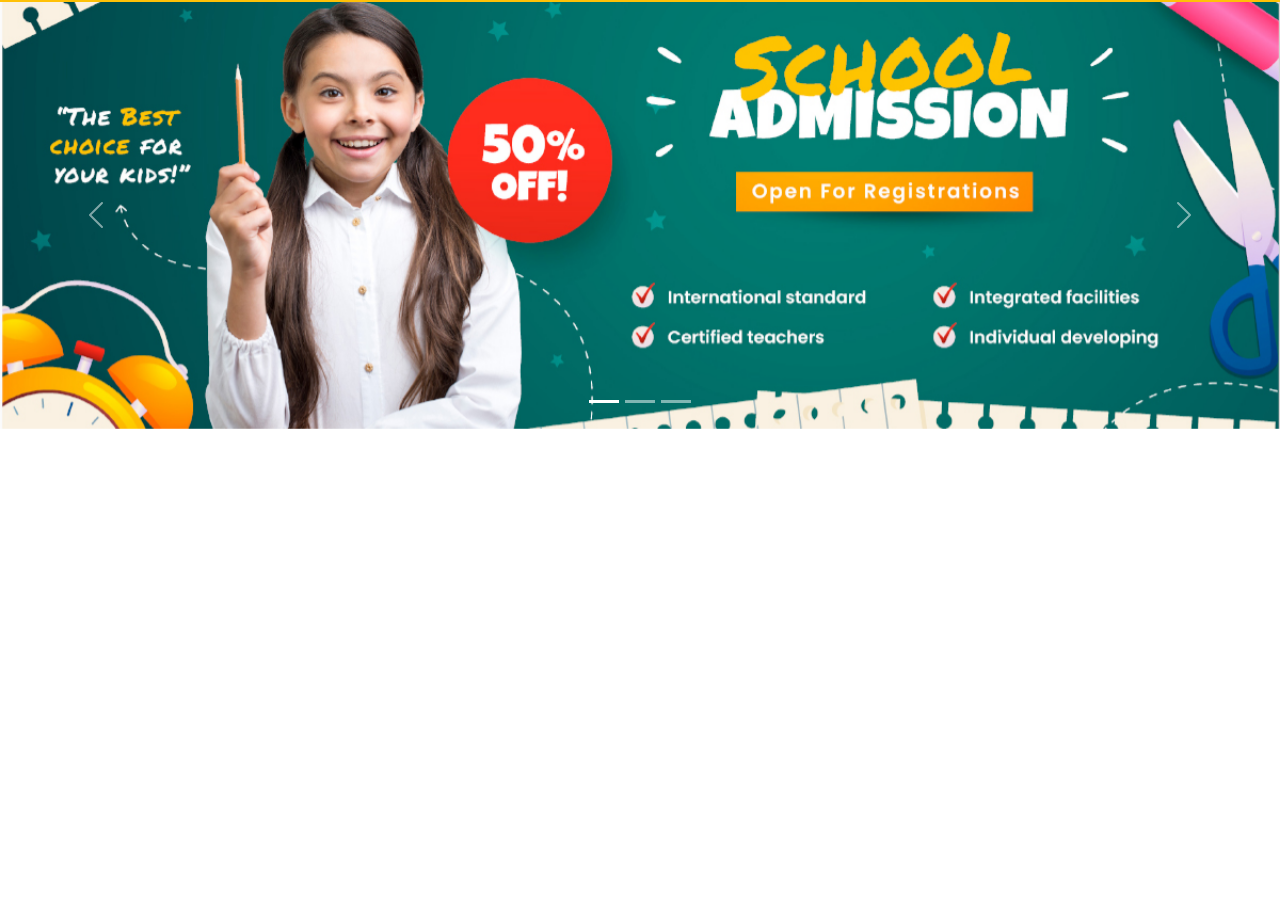
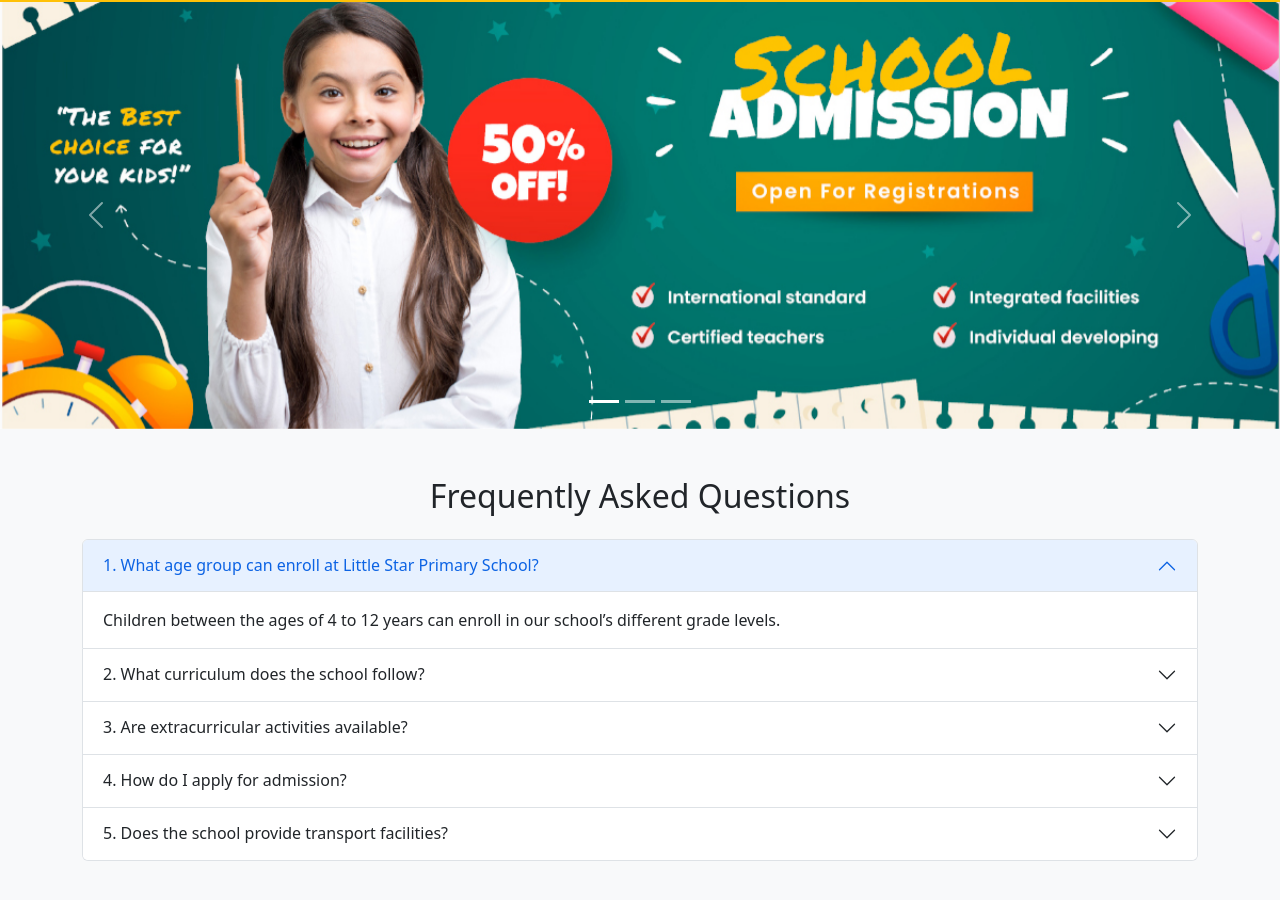
Before and after one commit to ummesayeda/Little-Star-Primary-School, a plain HTML site: page index.html in a window 1280 px wide. Shown: the part 94-994 px from the top of the page. Before the commit the page ends 800 px from the top, so only its background shows below. Drawn offline with nearby package versions, Linux system fonts and the light colour scheme.

Commit message:
Faq added

```diff
--- a/index.html
+++ b/index.html
@@ -66,6 +66,85 @@
   </button>
 </div>
 
+<!-- -------FAQ Section -------------->
+<section id="faq" class="py-5 bg-light">
+  <div class="container">
+    <h2 class="text-center mb-4">Frequently Asked Questions</h2>
+    <div class="accordion" id="faqAccordion">
+
+      <!-- FAQ 1 -->
+      <div class="accordion-item">
+        <h2 class="accordion-header" id="faq1-heading">
+          <button class="accordion-button" type="button" data-bs-toggle="collapse" data-bs-target="#faq1" aria-expanded="true" aria-controls="faq1">
+            1. What age group can enroll at Little Star Primary School?
+          </button>
+        </h2>
+        <div id="faq1" class="accordion-collapse collapse show" aria-labelledby="faq1-heading" data-bs-parent="#faqAccordion">
+          <div class="accordion-body">
+            Children between the ages of 4 to 12 years can enroll in our school’s different grade levels.
+          </div>
+        </div>
+      </div>
+
+      <!-- FAQ 2 -->
+      <div class="accordion-item">
+        <h2 class="accordion-header" id="faq2-heading">
+          <button class="accordion-button collapsed" type="button" data-bs-toggle="collapse" data-bs-target="#faq2" aria-expanded="false" aria-controls="faq2">
+            2. What curriculum does the school follow?
+          </button>
+        </h2>
+        <div id="faq2" class="accordion-collapse collapse" aria-labelledby="faq2-heading" data-bs-parent="#faqAccordion">
+          <div class="accordion-body">
+            We follow a modern, child-centered curriculum focusing on academics, creativity, and character building.
+          </div>
+        </div>
+      </div>
+
+      <!-- FAQ 3 -->
+      <div class="accordion-item">
+        <h2 class="accordion-header" id="faq3-heading">
+          <button class="accordion-button collapsed" type="button" data-bs-toggle="collapse" data-bs-target="#faq3" aria-expanded="false" aria-controls="faq3">
+            3. Are extracurricular activities available?
+          </button>
+        </h2>
+        <div id="faq3" class="accordion-collapse collapse" aria-labelledby="faq3-heading" data-bs-parent="#faqAccordion">
+          <div class="accordion-body">
+            Yes, we offer sports, arts, music, cultural programs, and field trips to encourage holistic development.
+          </div>
+        </div>
+      </div>
+
+      <!-- FAQ 4 -->
+      <div class="accordion-item">
+        <h2 class="accordion-header" id="faq4-heading">
+          <button class="accordion-button collapsed" type="button" data-bs-toggle="collapse" data-bs-target="#faq4" aria-expanded="false" aria-controls="faq4">
+            4. How do I apply for admission?
+          </button>
+        </h2>
+        <div id="faq4" class="accordion-collapse collapse" aria-labelledby="faq4-heading" data-bs-parent="#faqAccordion">
+          <div class="accordion-body">
+            Parents can collect the admission form from our office or download it from the website and submit it with required documents.
+          </div>
+        </div>
+      </div>
+
+      <!-- FAQ 5 -->
+      <div class="accordion-item">
+        <h2 class="accordion-header" id="faq5-heading">
+          <button class="accordion-button collapsed" type="button" data-bs-toggle="collapse" data-bs-target="#faq5" aria-expanded="false" aria-controls="faq5">
+            5. Does the school provide transport facilities?
+          </button>
+        </h2>
+        <div id="faq5" class="accordion-collapse collapse" aria-labelledby="faq5-heading" data-bs-parent="#faqAccordion">
+          <div class="accordion-body">
+            Yes, safe and reliable school bus services are available for students in nearby areas.
+          </div>
+        </div>
+      </div>
+
+    </div>
+  </div>
+</section>
     <script src="https://cdn.jsdelivr.net/npm/bootstrap@5.2.3/dist/js/bootstrap.bundle.min.js" integrity="sha384-kenU1KFdBIe4zVF0s0G1M5b4hcpxyD9F7jL+jjXkk+Q2h455rYXK/7HAuoJl+0I4" crossorigin="anonymous"></script>
   </body>
 </html>
```
